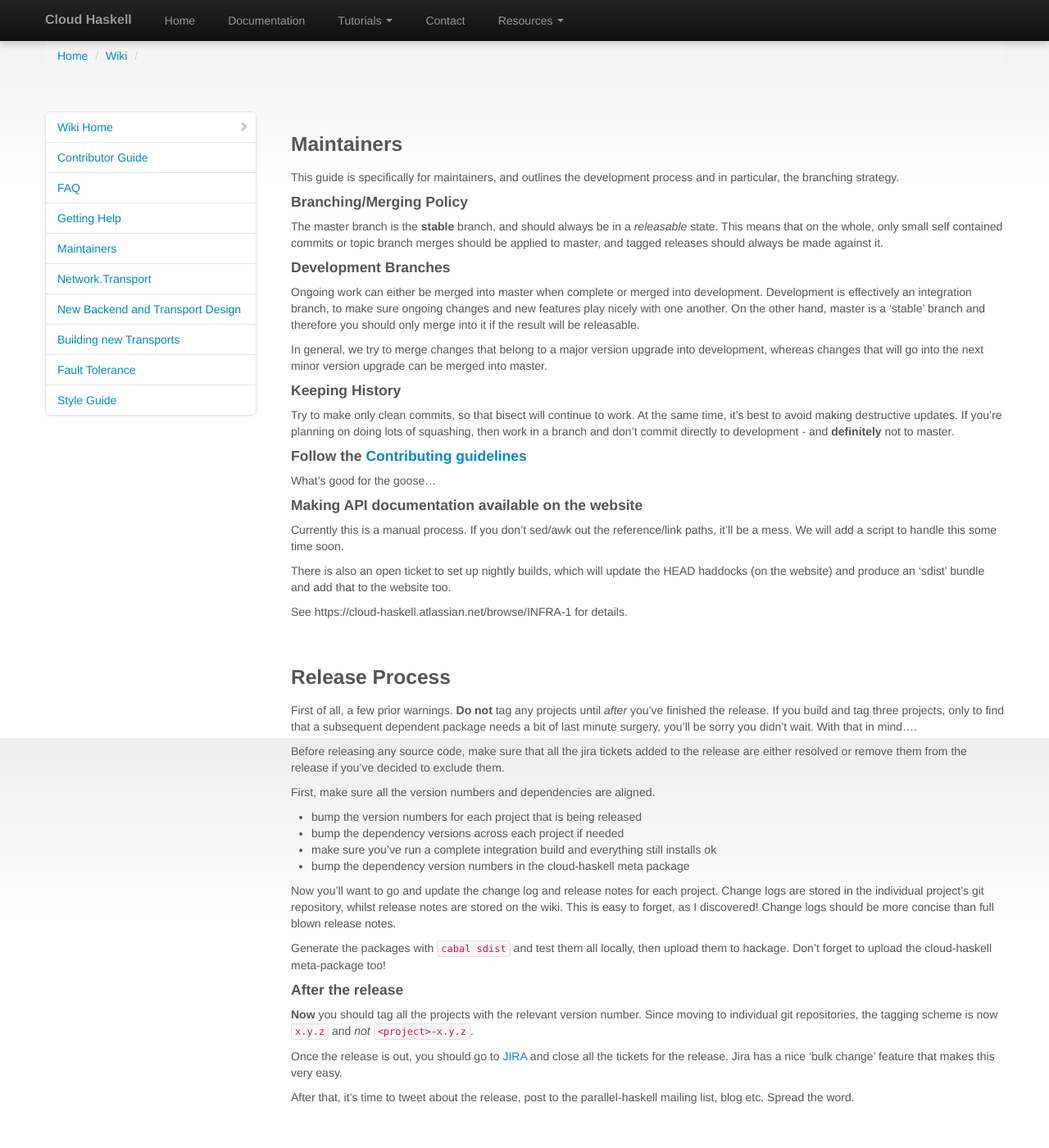
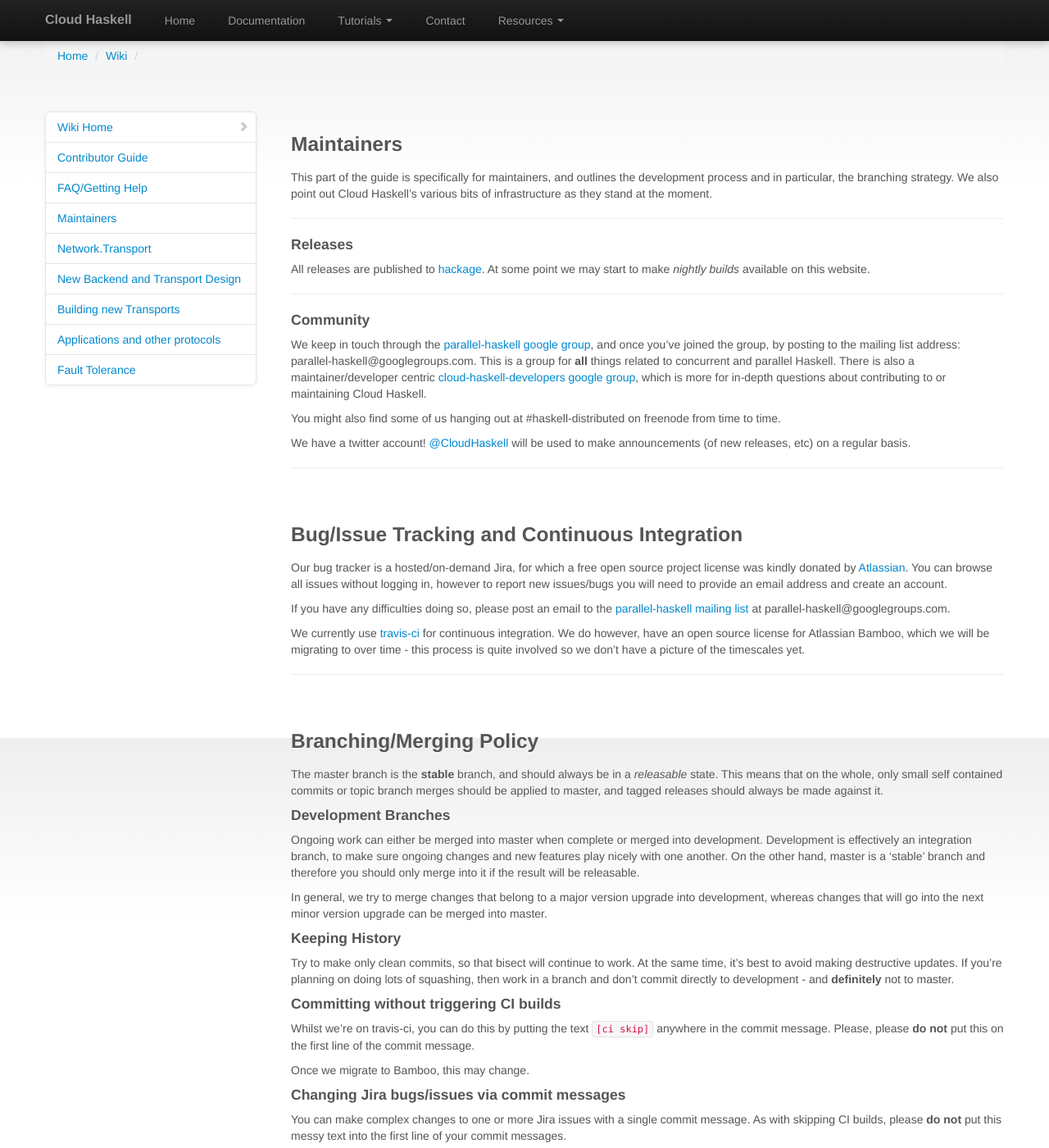
Before and after one commit to haskell-distributed/distributed-process, a Jekyll site: the page built from wiki/maintainers.md, in a window 1280 px wide and 1400 px high. Shown: the whole window at 82% size. Built offline with Jekyll 4.4.1, drawn with Linux system fonts in a browser that asks for light colours; comment, search, counter and statistics services are not loaded; some of the changed text lies outside the part shown.

Commit message:
minimise wiki content where possible

```diff
--- a/wiki/maintainers.md
+++ b/wiki/maintainers.md
@@ -6,10 +6,54 @@ wiki: Maintainers
 
 ### Maintainers
 
-This guide is specifically for maintainers, and outlines the
-development process and in particular, the branching strategy.
+This part of the guide is specifically for maintainers, and
+outlines the development process and in particular, the branching
+strategy. We also point out Cloud Haskell's various bits of
+infrastructure as they stand at the moment.
 
-#### Branching/Merging Policy
+----
+#### Releases
+
+All releases are published to [hackage][3]. At some point we may start to
+make *nightly builds* available on this website.
+
+----
+
+#### Community
+
+We keep in touch through the [parallel-haskell google group][7],
+and once you've joined the group, by posting to the mailing list address:
+parallel-haskell@googlegroups.com. This is a group for **all** things related
+to concurrent and parallel Haskell. There is also a maintainer/developer
+centric [cloud-haskell-developers google group][9], which is more for
+in-depth questions about contributing to or maintaining Cloud Haskell.
+
+You might also find some of us hanging out at #haskell-distributed on
+freenode from time to time.
+
+We have a twitter account! [@CloudHaskell](https://twitter.com/CloudHaskell)
+will be used to make announcements (of new releases, etc) on a regular basis.
+
+----
+
+### Bug/Issue Tracking and Continuous Integration
+
+Our bug tracker is a hosted/on-demand Jira, for which a free open source
+project license was kindly donated by [Atlassian][6]. You can browse all
+issues without logging in, however to report new issues/bugs you will
+need to provide an email address and create an account.
+
+If you have any difficulties doing so, please post an email to the
+[parallel-haskell mailing list][7] at parallel-haskell@googlegroups.com.
+
+We currently use [travis-ci][11] for continuous integration. We do however,
+have an open source license for Atlassian Bamboo, which we will be migrating
+to over time - this process is quite involved so we don't have a picture of
+the timescales yet.
+
+----
+
+### Branching/Merging Policy
 
 The master branch is the **stable** branch, and should always be
 in a *releasable* state. This means that on the whole, only small
@@ -37,6 +81,25 @@ you're planning on doing lots of squashing, then work in a branch
 and don't commit directly to development - and **definitely** not to
 master.
 
+#### Committing without triggering CI builds
+
+Whilst we're on travis-ci, you can do this by putting the text
+`[ci skip]` anywhere in the commit message. Please, please
+**do not** put this on the first line of the commit message.
+
+Once we migrate to Bamboo, this may change.
+
+#### Changing Jira bugs/issues via commit messages
+
+You can make complex changes to one or more Jira issues with a single
+commit message. As with skipping CI builds, please **do not** put this
+messy text into the first line of your commit messages.
+
+Details of the format/syntax required to do this can be found on
+[this Jira documentation page](https://confluence.atlassian.com/display/AOD/Processing+JIRA+issues+with+commit+messages)
+
+----
+
 #### Follow the <a href="/wiki/contributing.html">Contributing guidelines</a>
 
 What's good for the goose...
@@ -45,7 +108,11 @@ What's good for the goose...
 
 Currently this is a manual process. If you don't sed/awk out the
 reference/link paths, it'll be a mess. We will add a script to
-handle this some time soon.
+handle this some time soon. I tend to only update the static
+documentation for d-p and d-p-platform, at least until the process has
+been automated. I also do this *only* for mainline branches (i.e.,
+for development and master), although again, automation could solve
+a lot of issues there.
 
 There is also an open ticket to set up nightly builds, which will
 update the HEAD haddocks (on the website) and produce an 'sdist'
```
Also changed, not shown: other parts of wiki/maintainers.md (+12 -0 lines), documentation.md (+5 -0 lines), wiki/contributing.md (+112 -2 lines), wiki/faq.md (+19 -1 lines), wiki/help.md (deleted, +0 -23 lines), wiki/otherprotocols.md (added, +33 -0 lines), wiki/reliability.md (+6 -25 lines), wiki/style.md (deleted, +0 -120 lines).
